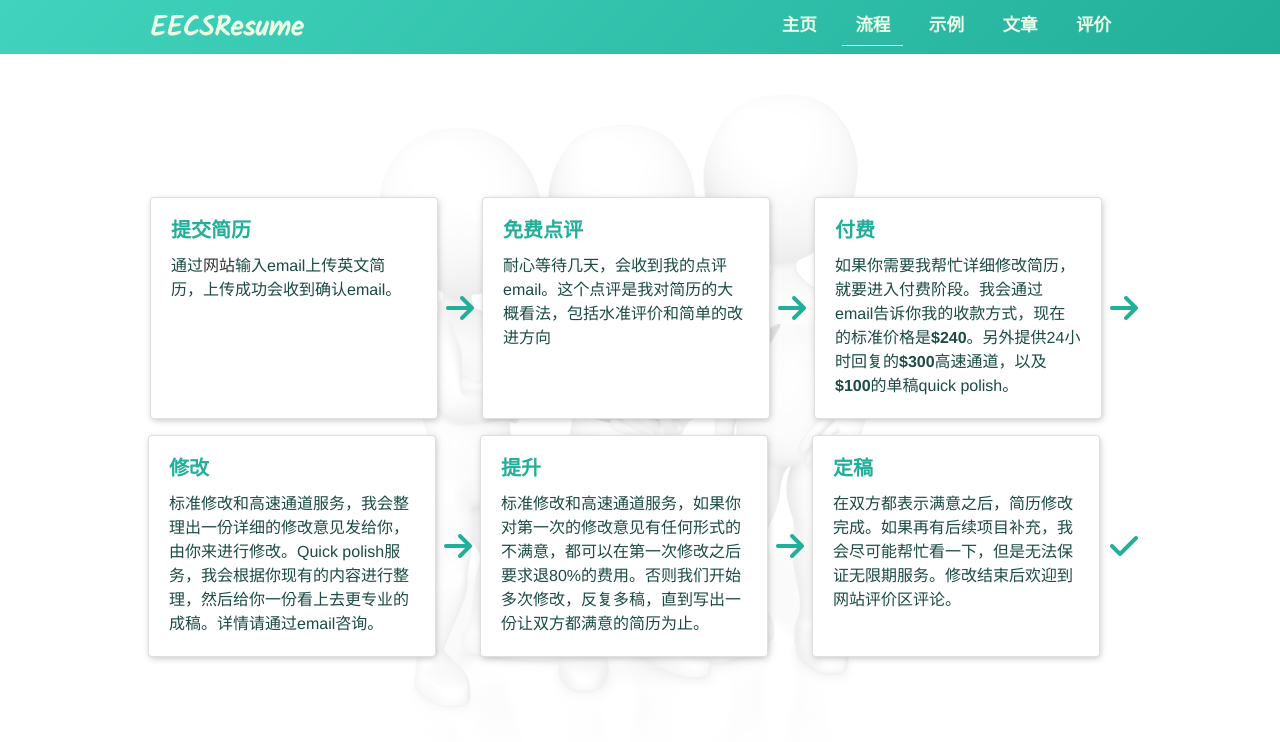
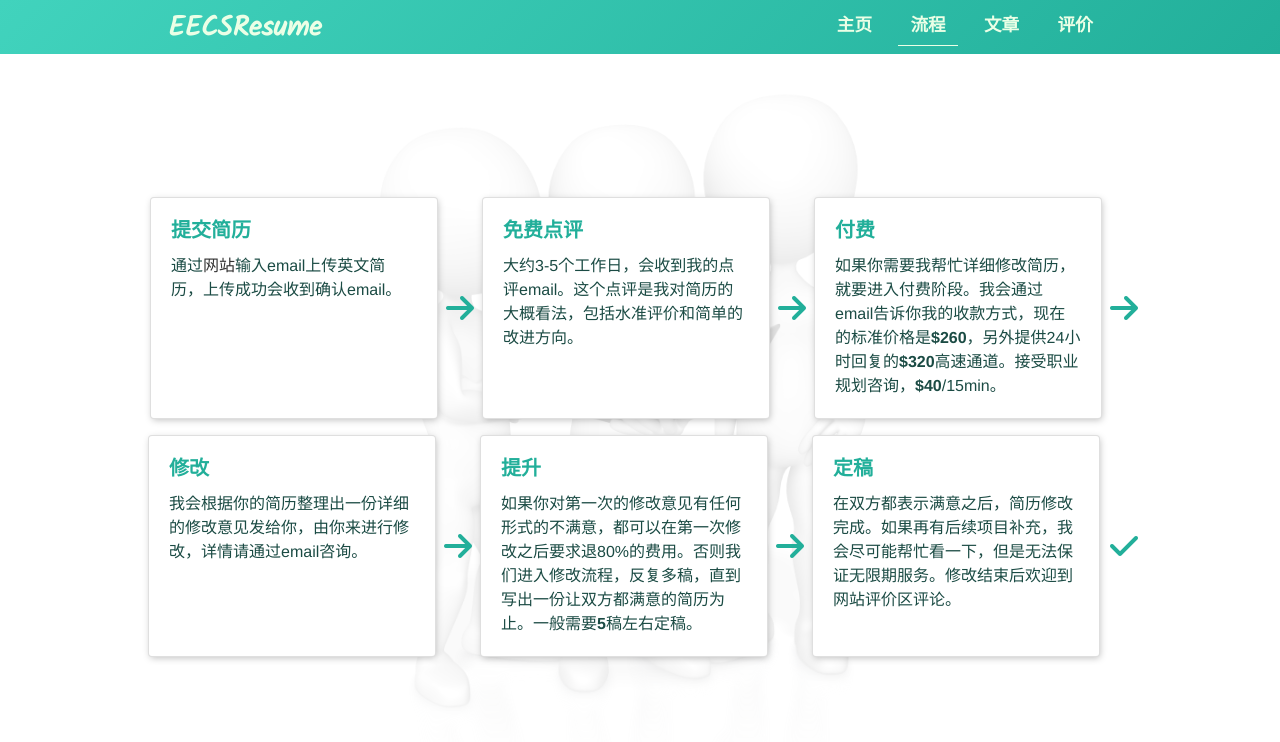
Before and after one commit to gaogaotiantian/eecsresume, a Flask app: page /procedure in a window 1280 px wide. Shown: the top 742 px of the page. Run offline with Flask 2, Linux system fonts and the light colour scheme; some libraries are stand-ins or nearby versions.

Commit message:
Update website

```diff
--- a/templates/index.html
+++ b/templates/index.html
@@ -36,7 +36,7 @@
                   <h5 class="card-title">校招经历</h5>
                   <ul class="card-text">
                     <li>2014年毕业即开始校招</li>
-                    <li>6年</li>
+                    <li>微软，GHS面试官</li>
                     <li>100+次面试</li>
                     <li>1000+份简历</li>
                     <li>Cornell招聘Lead</li>
--- a/templates/navbar.html
+++ b/templates/navbar.html
@@ -3,7 +3,6 @@
       <nav class="nav nav-masthead justify-content-center">
         <a id="nav-home" class="nav-link" href="/">主页</a>
         <a id="nav-procedure" class="nav-link" href="/procedure">流程</a>
-        <a id="nav-example" class="nav-link" href="/example">示例</a>
         <a id="nav-article" class="nav-link" href="/article">文章</a>
         <a id="nav-comment" class="nav-link" href="/comment">评价</a>
       </nav>
--- a/templates/procedure.html
+++ b/templates/procedure.html
@@ -23,7 +23,7 @@
             <div class="card-body">
               <h5 class="card-title">免费点评</h5>
               <p class="card-text">
-                耐心等待几天，会收到我的点评email。这个点评是我对简历的大概看法，包括水准评价和简单的改进方向
+                大约3-5个工作日，会收到我的点评email。这个点评是我对简历的大概看法，包括水准评价和简单的改进方向。
               </p>
             </div>
           </div>
@@ -36,7 +36,7 @@
             <div class="card-body">
               <h5 class="card-title">付费</h5>
               <p class="card-text">
-                如果你需要我帮忙详细修改简历，就要进入付费阶段。我会通过email告诉你我的收款方式，现在的标准价格是<b>$240</b>。另外提供24小时回复的<b>$300</b>高速通道，以及<b>$100</b>的单稿quick polish。
+                如果你需要我帮忙详细修改简历，就要进入付费阶段。我会通过email告诉你我的收款方式，现在的标准价格是<b>$260</b>，另外提供24小时回复的<b>$320</b>高速通道。接受职业规划咨询，<b>$40</b>/15min。
               </p>
             </div>
           </div>
@@ -49,7 +49,7 @@
             <div class="card-body">
               <h5 class="card-title">修改</h5>
               <p class="card-text">
-                标准修改和高速通道服务，我会整理出一份详细的修改意见发给你，由你来进行修改。Quick polish服务，我会根据你现有的内容进行整理，然后给你一份看上去更专业的成稿。详情请通过email咨询。
+                我会根据你的简历整理出一份详细的修改意见发给你，由你来进行修改，详情请通过email咨询。
               </p>
             </div>
           </div>
@@ -62,7 +62,7 @@
             <div class="card-body">
               <h5 class="card-title">提升</h5>
               <p class="card-text">
-                标准修改和高速通道服务，如果你对第一次的修改意见有任何形式的不满意，都可以在第一次修改之后要求退80%的费用。否则我们开始多次修改，反复多稿，直到写出一份让双方都满意的简历为止。
+                如果你对第一次的修改意见有任何形式的不满意，都可以在第一次修改之后要求退80%的费用。否则我们进入修改流程，反复多稿，直到写出一份让双方都满意的简历为止。一般需要<b>5</b>稿左右定稿。
               </p>
             </div>
           </div>
```
